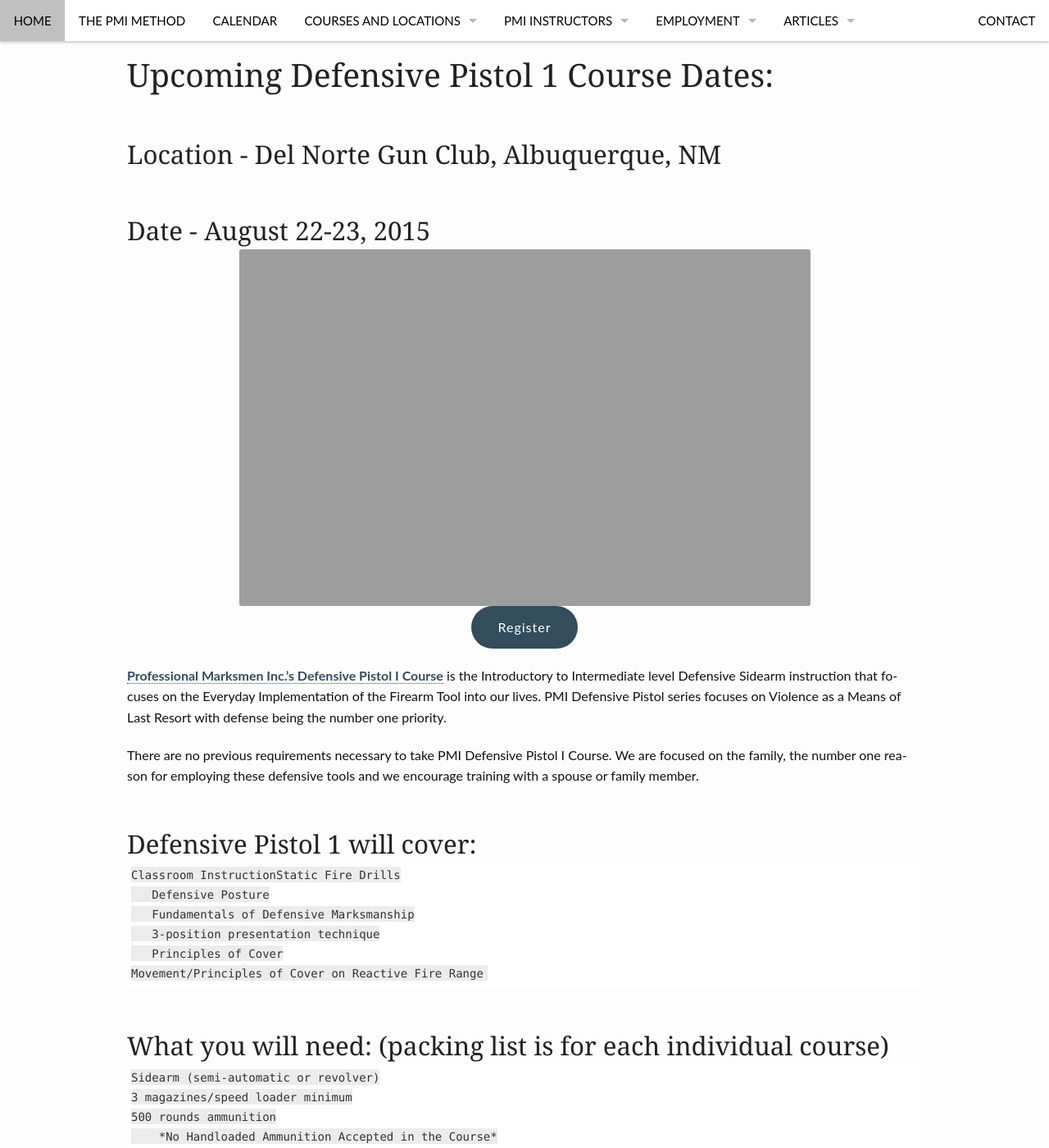
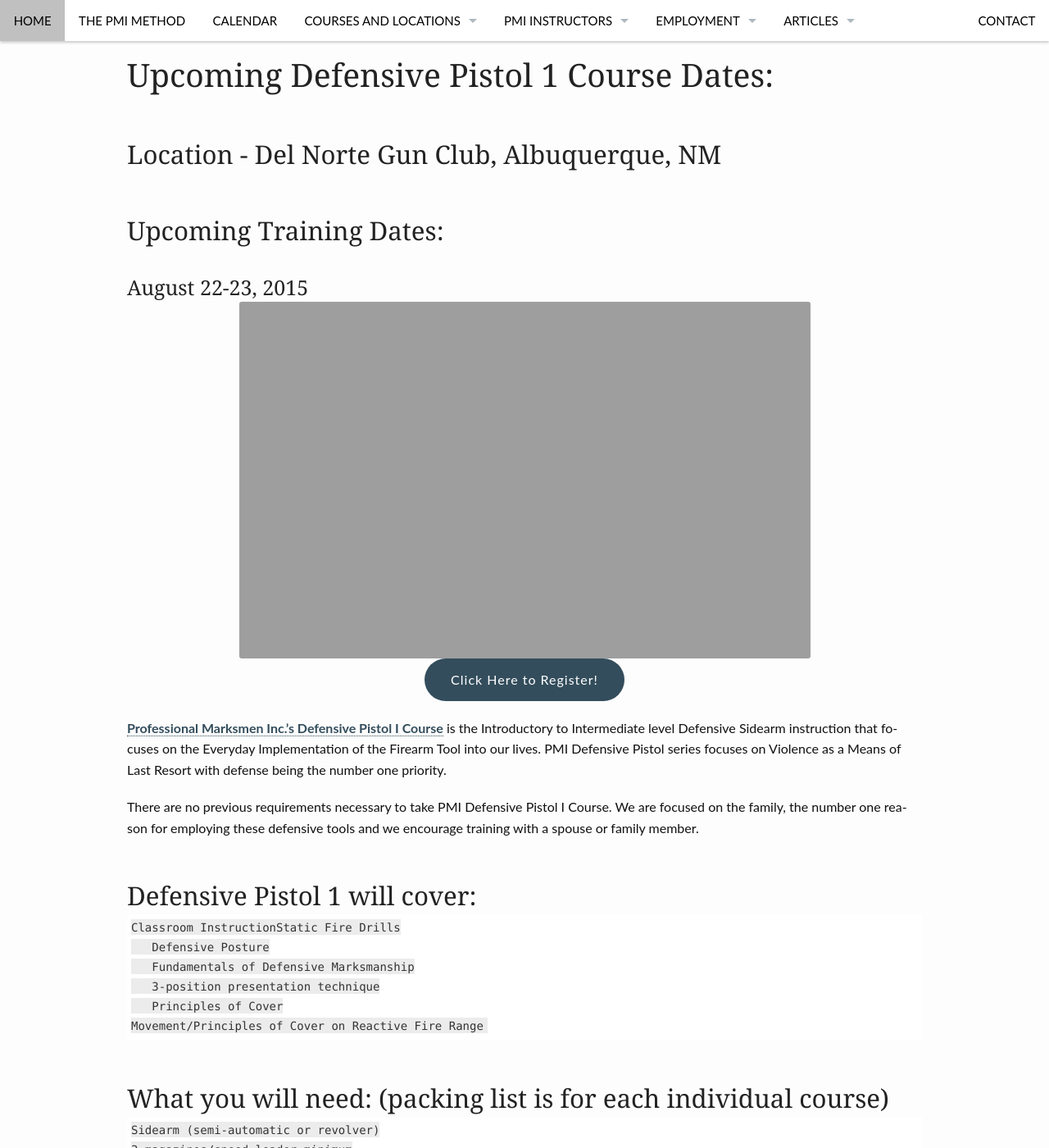
Before and after one commit to JonWeilerPMI/pmisite, a Jekyll site: the page built from pages/defensive_pistol1.md, in a window 1280 px wide and 1400 px high, scrolled down 899 px. Shown: the whole window at 82% size. Built offline with Jekyll 4.4.1, drawn with Linux system fonts in a browser that asks for light colours.

Commit message:
update syntax2

```diff
--- a/pages/defensive_pistol1.md
+++ b/pages/defensive_pistol1.md
@@ -18,11 +18,12 @@
 
 ##Location - Del Norte Gun Club, Albuquerque, NM
 
-##Date - August 22-23, 2015
+##Upcoming Training Dates:
+###August 22-23, 2015
 
 <center><img src="http://professionalmarksmen.com/images/slider-1.jpg" alt="DNGC Courses, Albuquerque, NM" style="width:697px;height:435px;"></center>
 
-<center><a href="https://store.professionalmarksmen.com/index.php?l=product_detail&p=1" class="button round">Register</a></center>
+<center><a href="https://store.professionalmarksmen.com/index.php?l=product_detail&p=1" class="button round">Click Here to Register!</a></center>
 
 
 [Professional Marksmen Inc.’s Defensive Pistol I Course][1] is the Introductory to Intermediate level Defensive Sidearm instruction that focuses on the Everyday Implementation of the Firearm Tool into our lives. PMI Defensive Pistol series focuses on Violence as a Means of Last Resort with defense being the number one priority.
```
